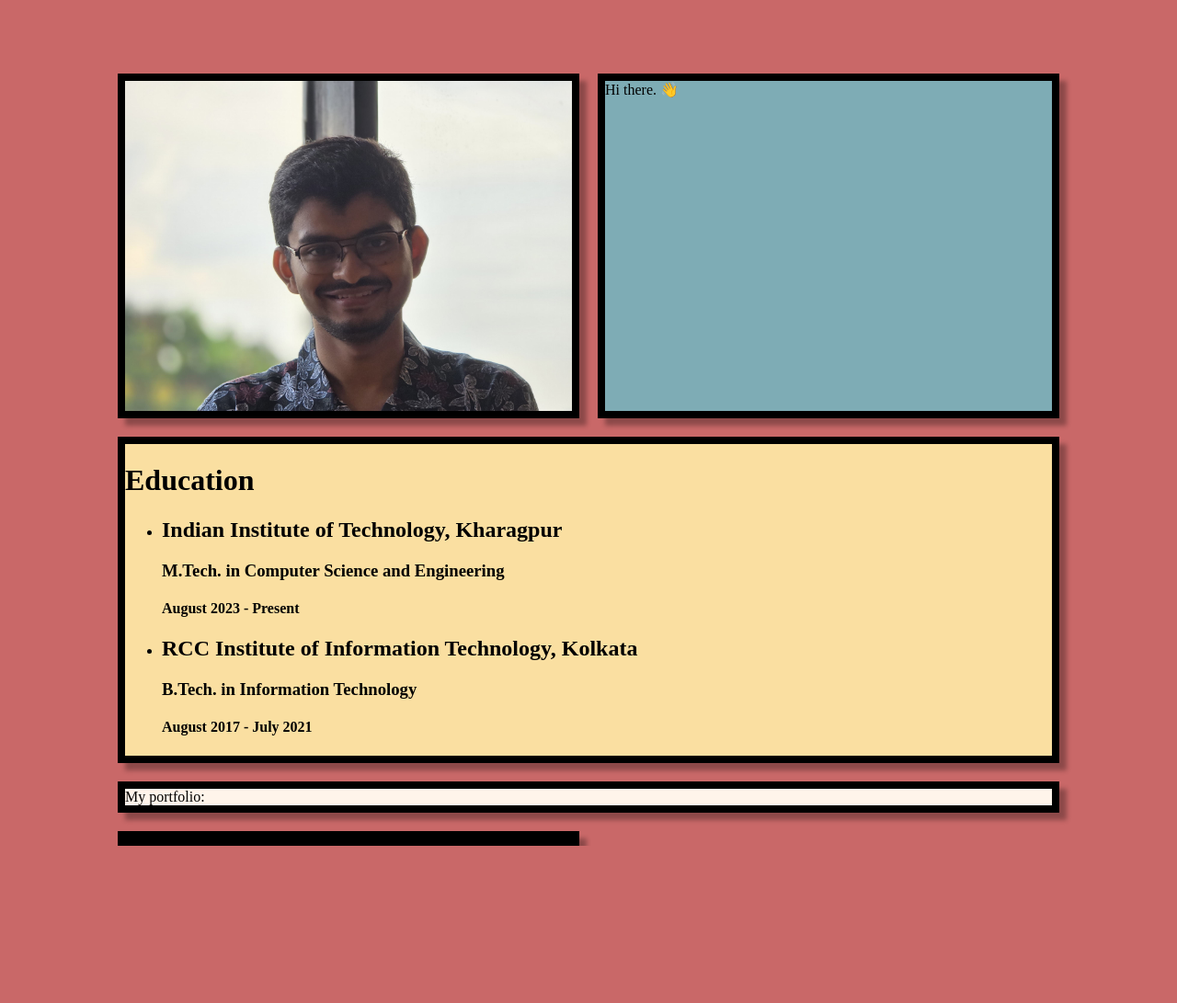
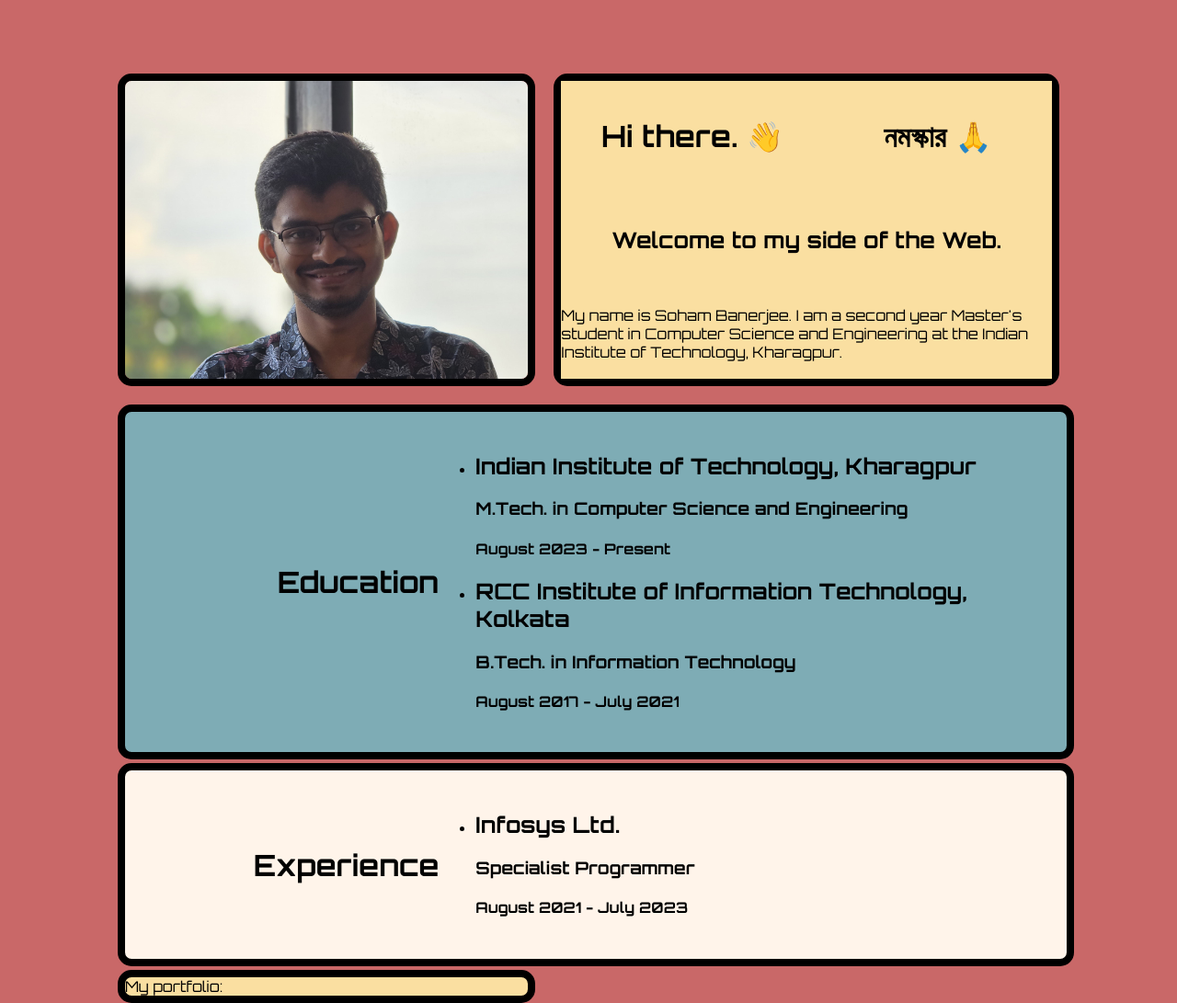
Before and after one commit to hamBan/hamBan.github.io, a plain HTML site: page index.html in a window 1280 px wide. Shown: the whole page at 92% size. Before the commit the page ends 920 px from the top, so only its background shows below. Drawn offline with Linux system fonts and the light colour scheme; a web font is replaced by a local one.

Commit message:
Added Fonts and Experience

```diff
--- a/index.html
+++ b/index.html
@@ -3,14 +3,33 @@
     <meta charset="UTF-8">
     <meta name="viewport" content="width=device-width, initial-scale=1.0">
     <link rel="stylesheet" href="styles.css">
+    <link rel="preconnect" href="https://fonts.googleapis.com">
+    <link rel="preconnect" href="https://fonts.gstatic.com" crossorigin>
+    <link href="https://fonts.googleapis.com/css2?family=Jersey+15&family=Orbitron:wght@400..900&family=Roboto+Mono:ital,wght@0,100..700;1,100..700&family=Tiro+Bangla:ital@0;1&display=swap" rel="stylesheet">
     <title>Homepage</title>
 </head>
 <body>
     <div class="container">
-        <div class="box red" id="pic-box"><img src="images/IMG-20240720-WA0022-cropped.jpg" alt="photo"></div>
-        <div class="box blue" id="intro-box"> Hi there. 👋 </div>
-        <div class="box yellow" id="edu-box">
+        <div class="box outer red" id="pic-box"><img src="images/IMG-20240720-WA0022-cropped.jpg" alt="photo"></div>
+        <div class="box outer yellow" id="intro-box">
+            <div class="box yellow centered" id="hello-english">
+                <h1>Hi there. 👋</h1>
+            </div>
+            <div class="box yellow centered" id="hello-bangla">
+                <h1>নমস্কার 🙏</h1>
+            </div>
+            <div class="box yellow centered" id="welcome">
+                <h2>Welcome to my side of the Web.</h2>
+            </div>
+            <div class="box yellow centered" id="intro">
+                My name is Soham Banerjee. I am a second year Master's student in Computer Science and Engineering at the Indian Institute of Technology, Kharagpur.
+            </div>
+        </div>
+        <div class="box outer blue centered" id="edu-box">
+            <div class="box blue righted" id="edu-title">
                 <h1>Education</h1>
+            </div>
+            <div class="box blue lefted" id="edu-detail">
                 <ul>
                     <li>
                         <h2>Indian Institute of Technology, Kharagpur</h2>
@@ -24,8 +43,22 @@
                     </li>
                 </ul>
             </div>
-        <div class="box white" id="exp-box"></div>
-        <div class="box white" id="foot-box">My portfolio: </div>
+        </div>
+        <div class="box outer white centered" id="exp-box">
+            <div class="box white righted" id="exp-title">
+                <h1>Experience</h1>
+            </div>
+            <div class="box white lefted" id="exp-detail">
+                <ul>
+                    <li>
+                        <h2>Infosys Ltd.</h2>
+                        <h3>Specialist Programmer</h3>
+                        <h4>August 2021 - July 2023</h4>
+                    </li>
+                </ul>
+            </div>
+        </div>
+        <div class="box outer yellow" id="foot-box">My portfolio: </div>
     </div>
 </body>
 </html>
--- a/styles.css
+++ b/styles.css
@@ -13,15 +13,23 @@ html, body {
     height: 80vh;
     background-color: #c96868;
     /* grid-template-columns: repeat(auto-fit, minmax(200px, 1fr)); */
-    grid-template-columns: repeat(2, 1fr);
-    grid-template-rows: repeat(2, 1fr);
+    /* grid-template-columns: repeat(2, 1fr);
+    grid-template-rows: repeat(2, 1fr); */
     grid-template-areas: "a b" "c c" "d d";
     gap: 20px;
 }
 
 .box {
+    font-family: "Orbitron", serif;
+    font-optical-sizing: auto;
+    font-weight: 400;
+    font-style: normal;
+}
+
+.box.outer {
     border: 8px solid black;
-    box-shadow: 8px 8px 5px rgba(0, 0, 0, 0.3);
+    border-radius: 15px;
+    /* box-shadow: 8px 8px 5px rgba(0, 0, 0, 0.3); */
 }
 
 .box.red {
@@ -40,16 +48,74 @@ html, body {
     background-color: #7eacb5;
 }
 
+.box.centered {
+    display: flex;
+    justify-content: center;
+    align-items: center;
+}
+
+.box.lefted {
+    display: flex;
+    justify-content: left;
+    align-items: center;
+}
+
+.box.righted {
+    display: flex;
+    justify-content: right;
+    align-items: center;
+}
+
 #pic-box img {
     max-width: 100%;
     height: 100%;
     object-fit: cover;
+    border-radius: 7px;
+}
+
+#intro-box {
+    display: grid;
+    grid-template-areas: "a b" "c c" "d d";
+}
+
+#welcome {
+    grid-area: c;
+}
+
+#intro {
+    grid-area: d;
 }
 
 #edu-box {
     grid-area: c;
+    display: grid;
+    width: 100%;
+    height: 100%;
+    grid-template-columns: repeat(3, 1fr);
+    grid-template-areas: "a b b";
 }
 
-#foot-box {
+#edu-title {
+    grid-area: a;
+}
+
+#edu-detail {
+    grid-area: b;
+}
+
+#exp-box {
     grid-area: d;
+    display: grid;
+    width: 100%;
+    height: 100%;
+    grid-template-columns: repeat(3, 1fr);
+    grid-template-areas: "a b b";
 }
+
+#exp-title {
+    grid-area: a;
+}
+
+#edu-detail {
+    grid-area: b;
+}
```
Also changed, not shown: images/LI-In-Bug.png (added), images/github-mark-white.svg (added), images/github-mark.svg (added). Lines whose indentation alone changed are shown as unchanged.
